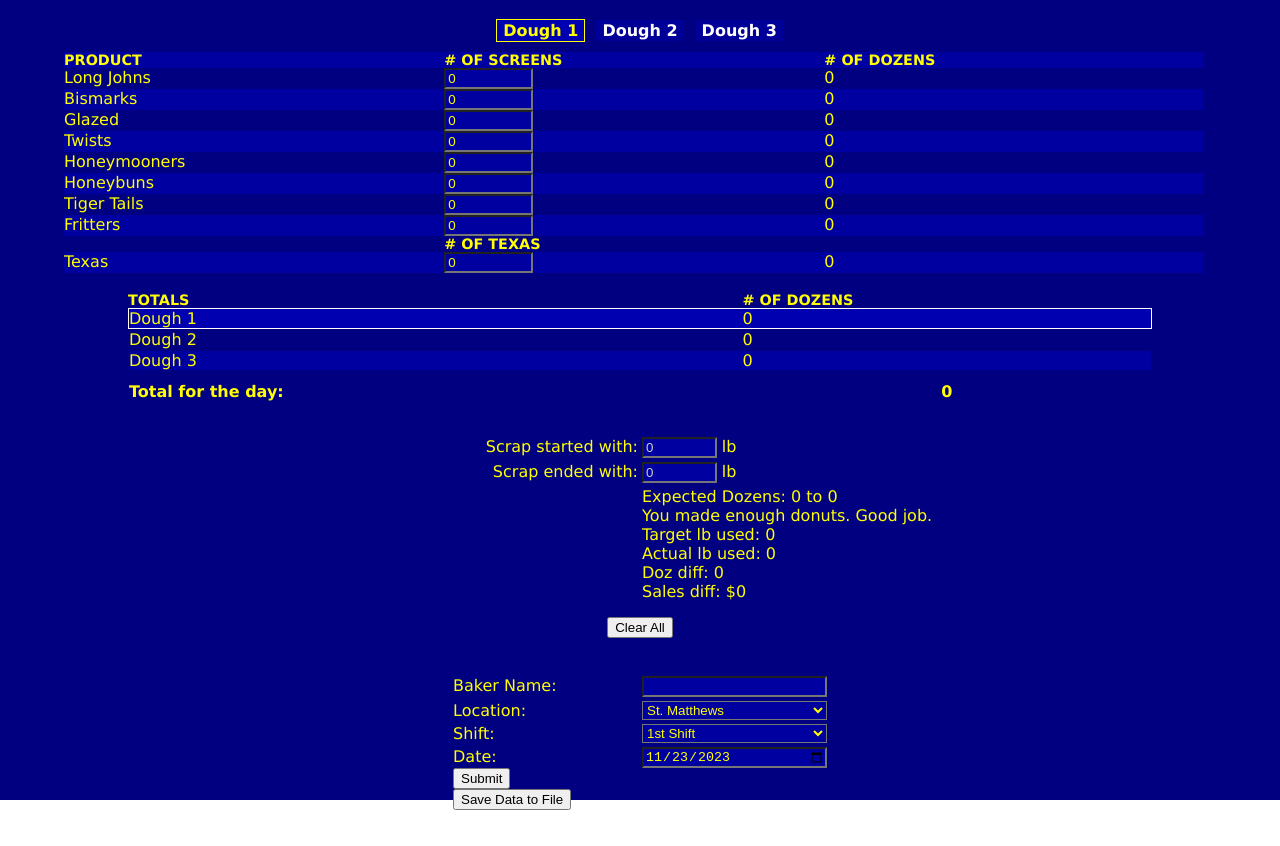
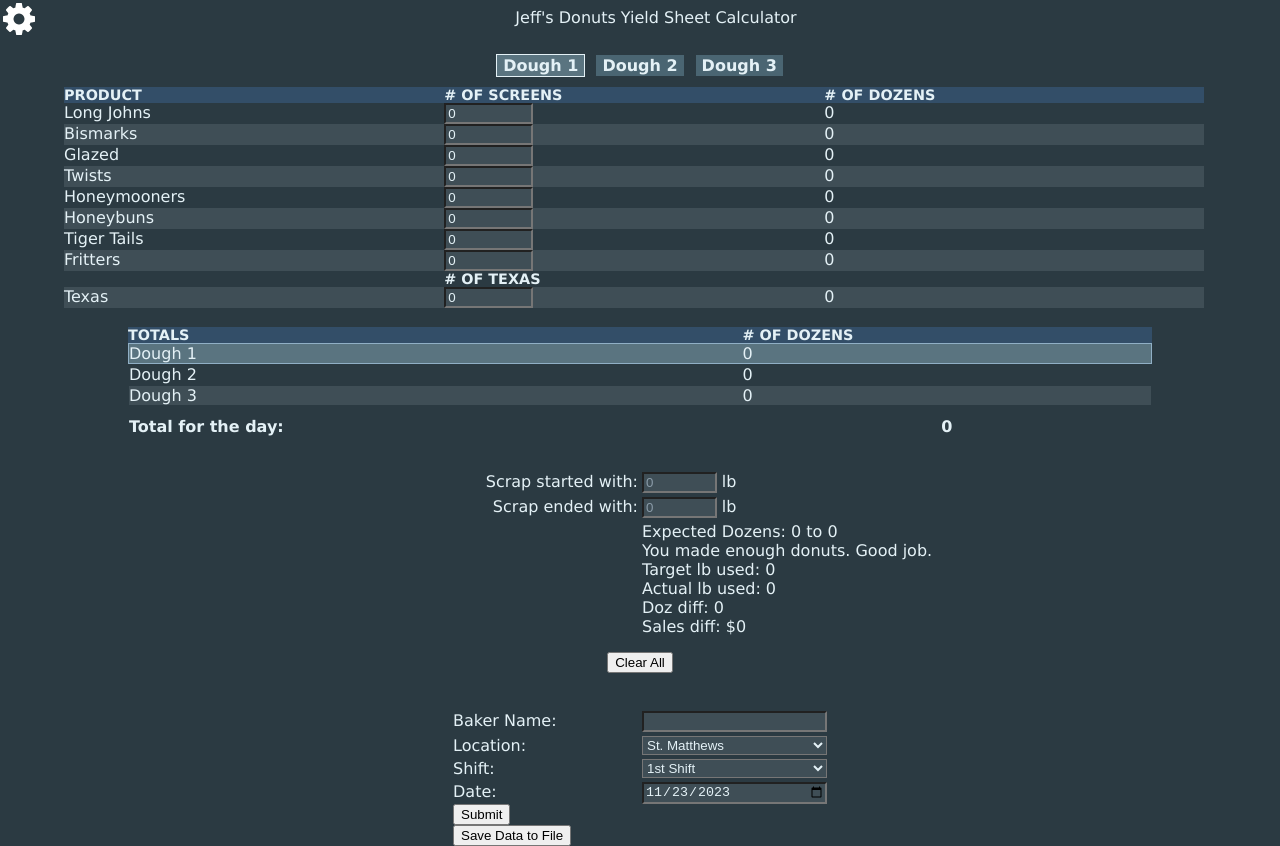
Before and after one commit to natecramer/yieldsheet, a plain HTML site: page index.html in a window 1280 px wide. Before the commit the page ends 810 px from the top, so only its background shows below. Drawn offline with Linux system fonts and the light colour scheme.

Commit message:
Add github workflow and some other stuff

```diff
--- a/index.html
+++ b/index.html
@@ -11,22 +11,28 @@
 </head>
 <body style="margin: 0;">
     <div id="page">
+        <div id="main-header-cont">
+            <div id="settings-icon-cont">
+                <img src="./icon-settings.png" id="settings-icon-img">
+            </div>
+            <div id="main-header">Jeff's Donuts Yield Sheet Calculator</div>
+        </div>
         <br>
         <div id="doughbuttonscont">
             <div id="doughbuttons"></div>
         </div>
         <div id="main-sheet">
-            <div class="sheet-header">PRODUCT</div>
-            <div class="sheet-header"># OF SCREENS</div>
-            <div class="sheet-header"># OF DOZENS</div>
+            <div class="sheet-header header">PRODUCT</div>
+            <div class="sheet-header header"># OF SCREENS</div>
+            <div class="sheet-header header"># OF DOZENS</div>
         </div>
         <br>
         <div id="totals-cont">
             <div id="totals-grid">
-                <div class="total-cont-header">
+                <div class="total-cont-header header">
                     TOTALS
                 </div>
-                <div class="total-cont-header">
+                <div class="total-cont-header header">
                     # OF DOZENS
                 </div>
             </div>
--- a/style.css
+++ b/style.css
@@ -135,18 +135,39 @@ input::placeholder {
     --button-active-color: white;
     --button-outline-color: sienna;
     --text-color: black;
-} */
-/* input, select {
-    background-color: rgb(0, 75, 10);
-    color: rgb(255, 255, 255);
+    --header-text-color: black;
+    --header-bg-color: rgb(245, 205, 150);
+}
+input, select {
+    background-color: white;
+    color: black;
 }
 input::placeholder {
-    color: rgb(172, 172, 172);
+    color: #666666;
+} */
+
+/* Rainy Afternoon */
+:root {
+    --bg-color: #2B3A42;
+    --bg-alt-color: #3F4E56;
+    --button-color: #4A6572;
+    --button-current-color: #5A7480;
+    --button-active-color: #7C98A8;
+    --button-outline-color: #90AFC5;
+    --text-color: #E4F1F6;
+    --header-text-color: #E4F1F6;
+    --header-bg-color: #334E68;
 }
-*/
+input, select {
+    background-color: #3F4E56;
+    color: #E4F1F6;
+}
+input::placeholder {
+    color: #8A9BA8;
+}
 
 /* Turbo C */
-:root {
+/* :root {
     --text-color: #FFFF00;
     --bg-color: #000080;
     --bg-alt-color: #0000A0;
@@ -156,6 +177,8 @@ input::placeholder {
     --button-current-text-color: #FFFF00;
     --button-active-color: #0000C0;
     --button-outline-color: #FFFFFF;
+    --header-text-color: #000080;
+    --header-bg-color: #00A8AF;
 }
 input, select {
     background-color: #0000A0;
@@ -163,7 +186,7 @@ input, select {
 }
 input::placeholder {
     color: #CCCCCC;
-}
+} */
 
 /* Matrix */
 /* :root {
@@ -196,13 +219,14 @@ body, h1, h2, h3, h4, h5, h6, .doughbutton {
     flex-direction: column;
     flex-basis: 100%;
     position: absolute;
-    height: 100%;
+    top: 0;
+    left: 0;
+    height: auto;
     width: 100%;
     background-color: var(--bg-color);
     /* background-color: red; */
     align-items: center;
 }
-
 
 #main-sheet > div:nth-of-type(6n+1),
 #main-sheet > div:nth-of-type(6n+2),
@@ -212,6 +236,13 @@ body, h1, h2, h3, h4, h5, h6, .doughbutton {
     grid-template-columns: repeat(3, 33%); */
     width: 100%;
     /* padding-left: 10px; */
+}
+
+.header {
+    font-size: 0.9em;
+    font-weight: bold;
+    color: var(--header-text-color) !important;
+    background-color: var(--header-bg-color) !important;
 }
 
 #main-sheet {
@@ -394,3 +425,50 @@ body, h1, h2, h3, h4, h5, h6, .doughbutton {
     grid-template-columns: 1fr 1fr;
     gap: 4px;
 }
+
+#main-header-cont {
+    display: grid;
+    grid-template-columns: 32px auto;
+    width: 100%;
+    /* border: 1px solid cyan; */
+    text-align: center;
+    align-items: center;
+    /* height: 100px; */
+    /* border: 1px solid red; */
+}
+
+#main-header {
+    display: flex;
+    align-items: center;
+    justify-content: center;
+    /* align-content: center; */
+    /* border: 1px solid green; */
+    /* position: absolute;
+    top: 0;
+    left: 0; */
+    width: 100%;
+    /* height: 100%; */
+    /* justify-self: center; */
+}
+
+#settings-icon-cont {
+    /* position: absolute;
+    top: 0;
+    right: 0; */
+    /* max-width: 100%;
+    height: auto;
+    display: block; */
+    /* border: 1px solid cyan; */
+    width: 2em;
+    height: auto;
+    overflow: hidden;
+    /* background: blue; */
+    padding-left: 0.2em;
+    padding-top: 0.2em;
+}
+
+#settings-icon-img {
+    max-width: 100%;
+    height: auto;
+    display: block;
+}
```
Also changed, not shown: .github/workflows/submit-button_yieldsheet.yml (added), icon-settings.png (added).
